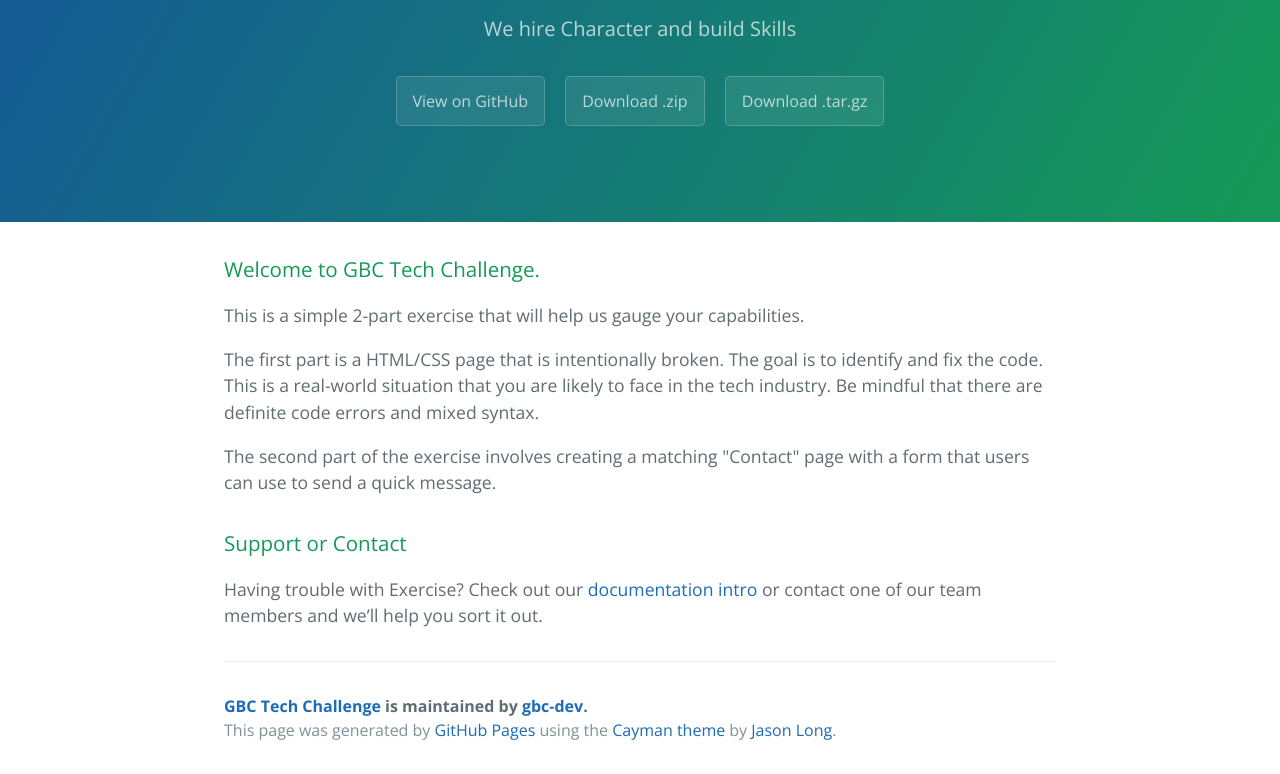
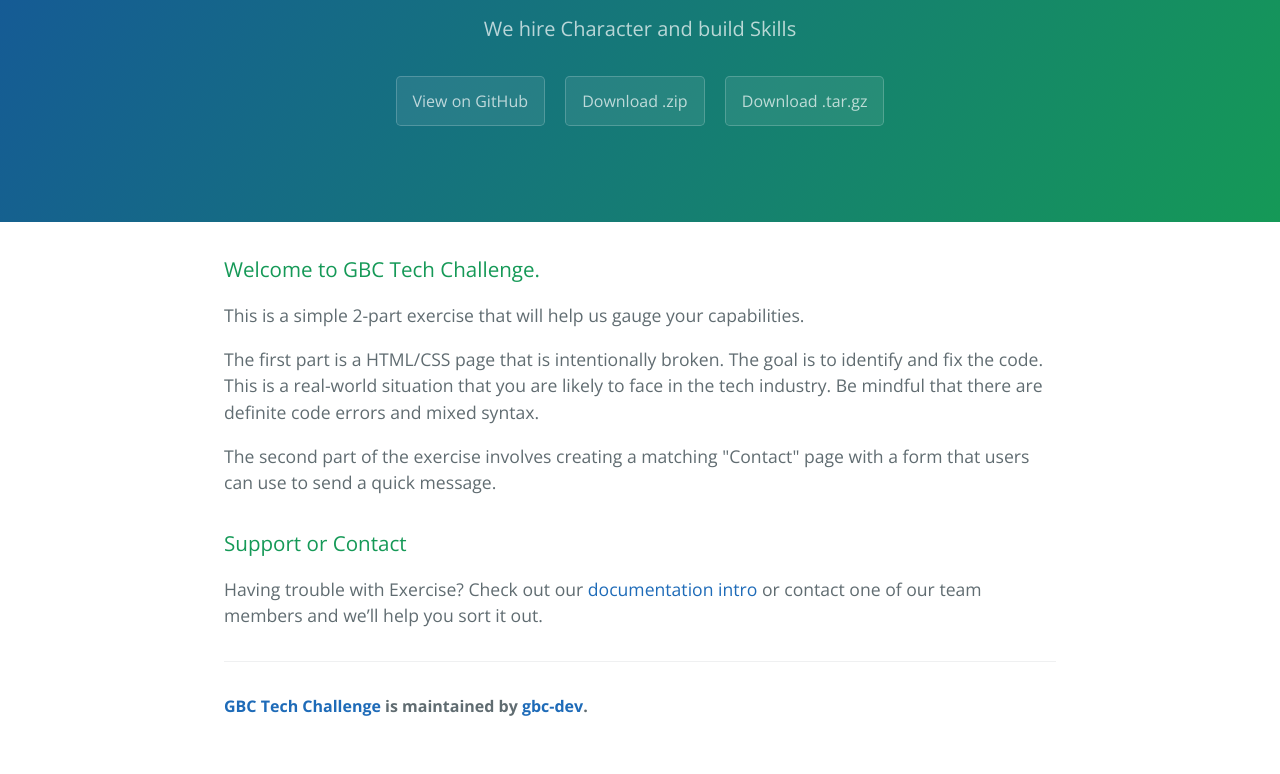
Before and after one commit to gbc-dev/Tech-Challenge, a plain HTML site: page index.html in a window 1280 px wide. Shown: the part 161-935 px from the top of the page. After the commit the page ends 911 px from the top, so only its background shows below. Drawn offline with nearby package versions, Linux system fonts and the light colour scheme.

Commit message:
Update index.html

```diff
--- a/index.html
+++ b/index.html
@@ -2,7 +2,7 @@
 <html lang="en-us">
   <head>
     <meta charset="UTF-8">
-    <title>GBC Tech Challenge by gbc-dev</title>
+    <title>GBC Tech Challenge</title>
     <meta name="viewport" content="width=device-width, initial-scale=1">
     <link rel="stylesheet" type="text/css" href="stylesheets/normalize.css" media="screen">
     <link href='https://fonts.googleapis.com/css?family=Open+Sans:400,700' rel='stylesheet' type='text/css'>
@@ -35,8 +35,6 @@
 
       <footer class="site-footer">
         <span class="site-footer-owner"><a href="https://github.com/gbc-dev/Tech-Challenge">GBC Tech Challenge</a> is maintained by <a href="https://github.com/gbc-dev">gbc-dev</a>.</span>
-
-        <span class="site-footer-credits">This page was generated by <a href="https://pages.github.com">GitHub Pages</a> using the <a href="https://github.com/jasonlong/cayman-theme">Cayman theme</a> by <a href="https://twitter.com/jasonlong">Jason Long</a>.</span>
       </footer>
 
     </section>
```
